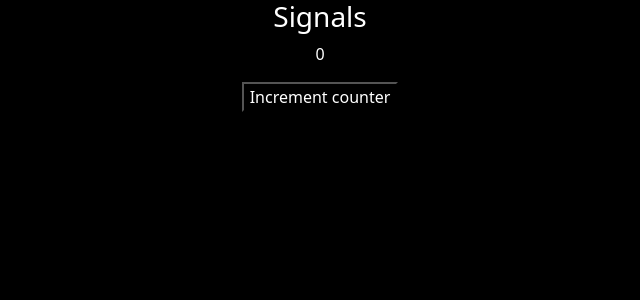
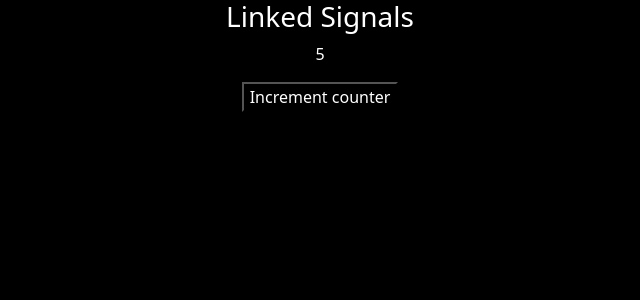
Before and after one commit to sanskar-kaushik/Angular_19, an Angular app: page / in a window 1280 px wide. Shown: the top 300 px of the page, without its empty margins (320-960 px from the left). Built offline with nearby package versions, Linux system fonts and the light colour scheme.

Commit message:
Linked Signal

```diff
--- a/src/app/app.component.html
+++ b/src/app/app.component.html
@@ -1,8 +1,9 @@
 <!-- <app-data-binding></app-data-binding> -->
- <!-- <app-directives></app-directives> -->
+<!-- <app-directives></app-directives> -->
 <!-- <app-structural-directive-ng-if-vs-if></app-structural-directive-ng-if-vs-if> -->
 <!-- <app-structural-directive-ngfor-vs-for></app-structural-directive-ngfor-vs-for> -->
 <!-- <app-structural-directives-ng-switch-vs-switch></app-structural-directives-ng-switch-vs-switch> -->
 <!-- <app-attribute-directives></app-attribute-directives> -->
- <!-- <app-custom-directives></app-custom-directives> -->
-<app-signal></app-signal>
+<!-- <app-custom-directives></app-custom-directives> -->
+<!-- <app-signal></app-signal> -->
+<app-linked-signal></app-linked-signal>
--- a/src/app/app.component.ts
+++ b/src/app/app.component.ts
@@ -8,6 +8,7 @@ import { StructuralDirectivesNgSwitchVsSwitchComponent } from './structural-dire
 import { AttributeDirectivesComponent } from './attribute-directives/attribute-directives.component';
 import { CustomDirectivesComponent } from './custom-directives/custom-directives.component';
 import { SignalComponent } from './signal/signal.component';
+import { LinkedSignalComponent } from './linked-signal/linked-signal.component';
 
 @Component({
   selector: 'app-root',
@@ -20,7 +21,8 @@ import { SignalComponent } from './signal/signal.component';
     // StructuralDirectivesNgSwitchVsSwitchComponent,
     // AttributeDirectivesComponent,
     // CustomDirectivesComponent,
-    SignalComponent
+    // SignalComponent,
+    LinkedSignalComponent
   ],
   templateUrl: './app.component.html',
   styleUrl: './app.component.css'
--- /dev/null
+++ b/src/app/linked-signal/linked-signal.component.html
@@ -0,0 +1,5 @@
+<div style="text-align: center;">
+    <h3>Linked Signals</h3>
+    <p>{{total()}}</p>
+    <button (click)="updateCounter()">Increment counter</button>
+</div>
--- /dev/null
+++ b/src/app/linked-signal/linked-signal.component.ts
@@ -0,0 +1,25 @@
+import { Component, computed, linkedSignal, signal, WritableSignal } from '@angular/core';
+
+@Component({
+  selector: 'app-linked-signal',
+  imports: [],
+  templateUrl: './linked-signal.component.html',
+  styleUrl: './linked-signal.component.css'
+})
+export class LinkedSignalComponent {
+  counter: WritableSignal<number> = signal(0);
+  num: number = 5;
+  // total = computed(()=>{
+  //   return this.counter()+this.num;
+  // })
+  // total = linkedSignal(()=>{
+  //   return this.counter()+this.num;
+  // })
+   total = linkedSignal({
+    source: this.counter,
+    computation: ()=>{ return this.counter()+this.num}
+   })
+  updateCounter() {
+    this.counter.update((val) => val + 8);
+  }
+}
```
Also changed, not shown: src/app/linked-signal/linked-signal.component.css (added), 1 other file (tests, documents, lock files or other folders).
